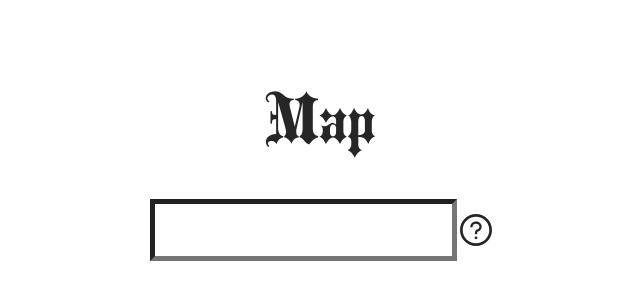
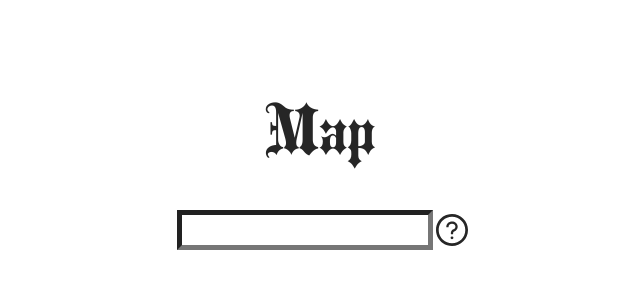
Before and after one commit to freercurse/map, a React (Create React App) app in the folder map/: page / in a window 1280 px wide. Shown: the part 236-536 px from the top of the page, without its empty margins (319-959 px from the left). Built offline with nearby package versions, Linux system fonts and the light colour scheme.

Commit message:
fixes to animation and creation of basic timing and canvas

```diff
--- a/map/src/App.tsx
+++ b/map/src/App.tsx
@@ -1,18 +1,42 @@
 import { QuestionCircleOutlined } from '@ant-design/icons';
 import {Tooltip} from 'antd'
-import React from 'react';
+import React, { createRef, useState } from 'react';
 
 
 function App() {
+  const [game, setGame] = useState(false)
+  const boardRef = createRef<HTMLInputElement>()
+
+  function entergame(event:any) {
+    const board = boardRef.current
+
+    if(event.code === "Enter"){
+      board?.classList.toggle('is-game-opening',true)
+
+      setTimeout(() => {setGame(true)},5000)
+
+    }
+
+
+  }
+
   return (
     <div className='Title'>
       <h1 className='entry'>Map</h1>
-      <div className='EntryForm'>
-        <input className='seed' type="text" maxLength={12}/>
+      {!game ?<div className='EntryForm'>
+        <input onKeyUp={(e) => entergame(e)} ref={boardRef} className='seed' type="number" maxLength={12}/>
         <Tooltip title="type in a random number to use as a seed. 1-12" placement='rightTop'>
            <QuestionCircleOutlined />
         </Tooltip>
-      </div>
+      </div>:
+      <div>
+        <canvas
+          width={400}
+          height={500}
+        />
+      </div>}
+
+
 
     </div>
   );
--- a/map/src/styles/main.scss
+++ b/map/src/styles/main.scss
@@ -2,6 +2,14 @@
     font-family: 'BlackLetter';
     src: url('../../assets/font/BlackletterExtrabold-51DV.ttf');
 }
+
+input[type=number]::-webkit-inner-spin-button,
+input[type=number]::-webkit-outer-spin-button {
+    -webkit-appearance: none;
+    -moz-appearance: none;
+    appearance: none;
+}
+
 html,body{
     height: 100%;
     margin: 0%;
@@ -36,19 +44,35 @@ input{
         flex-direction: row;
         align-items: center;
 
+
         .seed{
             border-width: 5px;
-            min-width: 12vw;
-            min-height: 3vh;
+            width: 20vw;
+            height: 5vh;
             margin-right: 1%;
+        }
+
+        .seed.is-game-opening{
             animation-name: toGame;
             animation-duration: 5s;
+            animation-fill-mode: forwards;
+        }
+
+        .seed.is-game-closing{
+            animation-name: toSeed;
+            animation-duration: 5s;
+            animation-fill-mode: forwards;
         }
 
     }
 }
 
 @keyframes toGame {
-    from {width: 12vw; height: 3vh;}
-    to{width:35vw; height: 45vh;}
+    from {width: 20vw; height: 5vh;}
+    to{width:40vw; height: 50vh;}
 }
+
+@keyframes toSeed {
+    from {width: 40vw; height: 50vh;}
+    to{width:20vw; height: 5vh;}
+}
```
Also changed, not shown: map/package.json (+7 -6 lines), 2 other files (tests, documents, lock files or other folders).
